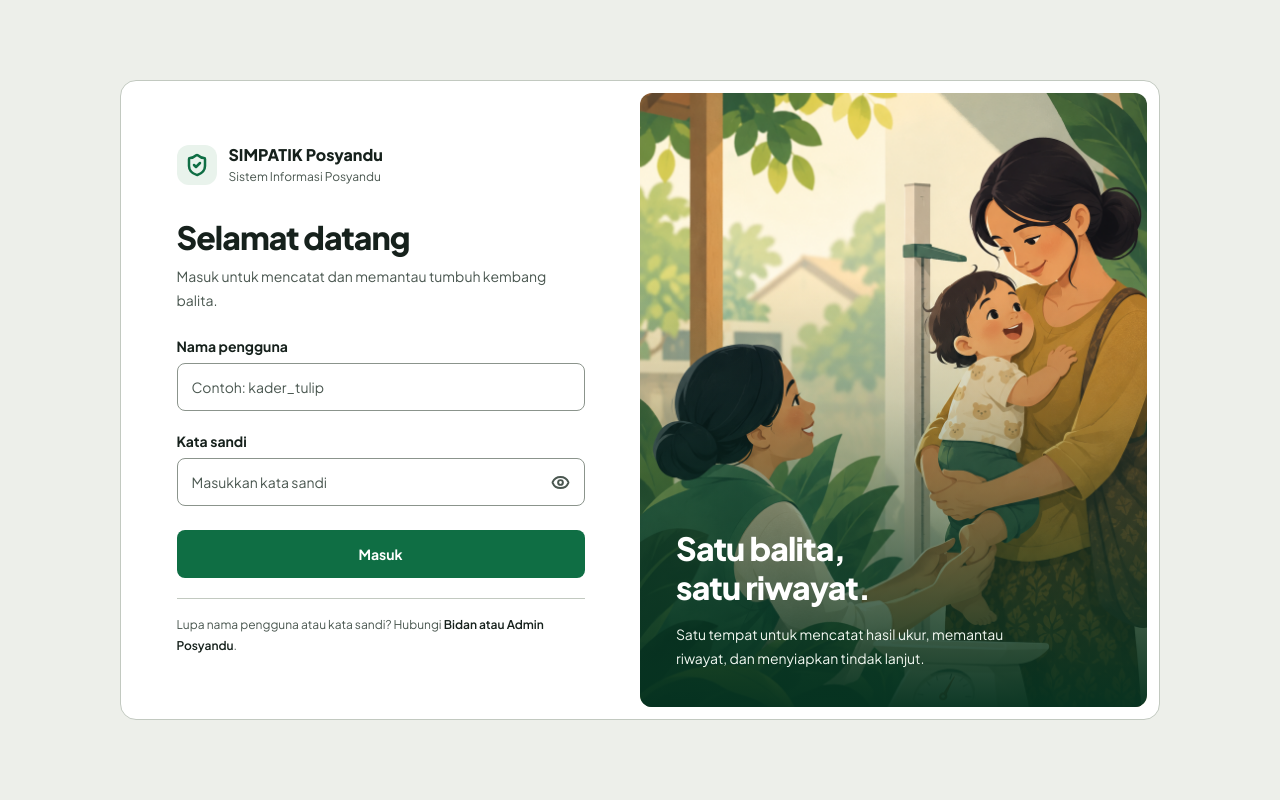
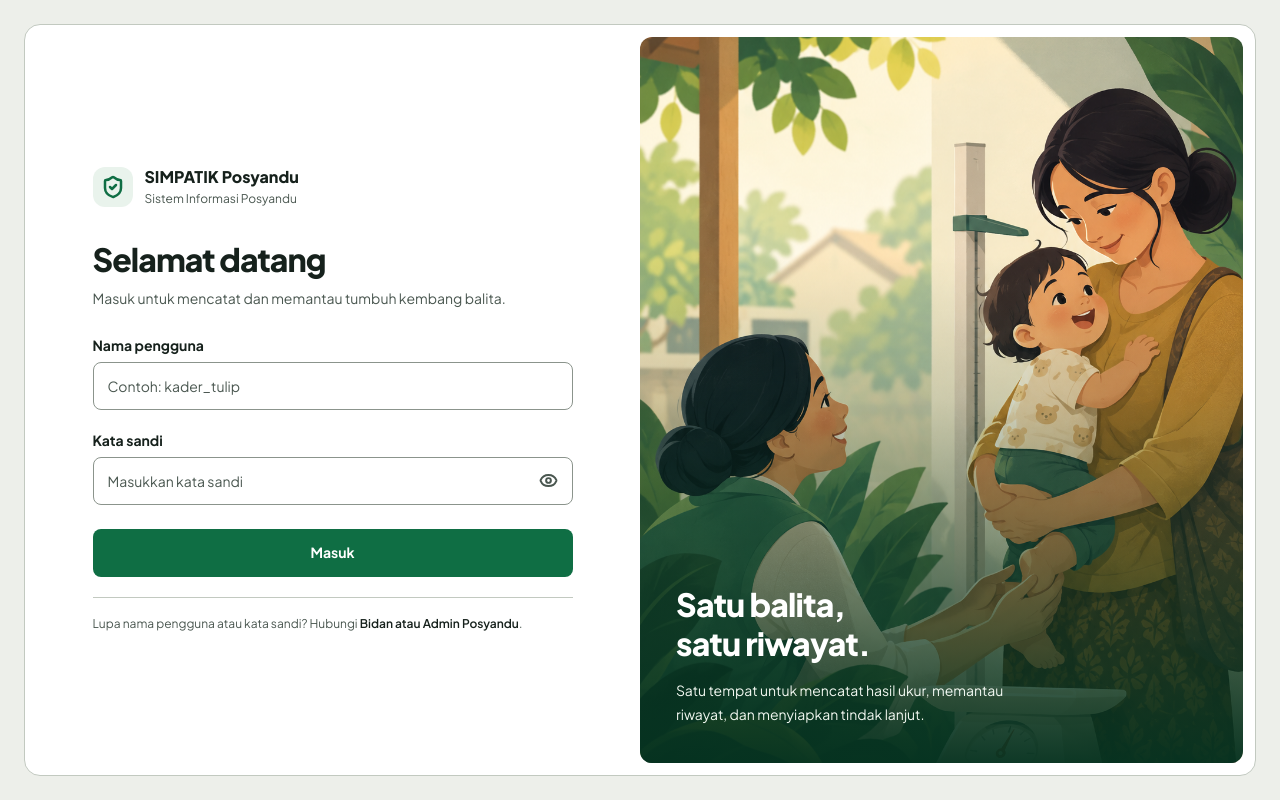
Before and after one commit to khairuonwork/kkn_posyandu_tulip, a React (Vite) app in the folder client/: page / in a window 1280 px wide. Built offline with nearby package versions, Linux system fonts and the light colour scheme; no server answers.

Commit message:
fix(ui): expand login panel to fill desktop screen

```diff
--- a/client/src/pages/auth/login.css
+++ b/client/src/pages/auth/login.css
@@ -4,7 +4,7 @@
     min-height: 100svh;
     width: 100%;
     align-items: center;
-    padding: 32px;
+    padding: 24px;
     overflow-y: auto;
     background: var(--background);
     color: var(--foreground);
@@ -13,8 +13,8 @@
 .login-panel {
     display: grid;
     grid-template-columns: 1fr 1fr;
-    width: min(100%, 1040px);
-    min-height: 640px;
+    width: min(100%, 1680px);
+    min-height: max(640px, calc(100svh - 48px));
     margin-inline: auto;
     border: 1px solid var(--border);
     border-radius: 16px;
@@ -24,12 +24,12 @@
 .login-form-panel {
     display: flex;
     align-items: center;
-    padding: 36px 48px;
+    padding: 40px clamp(40px, 4vw, 72px);
 }
 
 .login-form-content {
     width: 100%;
-    max-width: 408px;
+    max-width: 480px;
     margin-inline: auto;
 }
 
```
